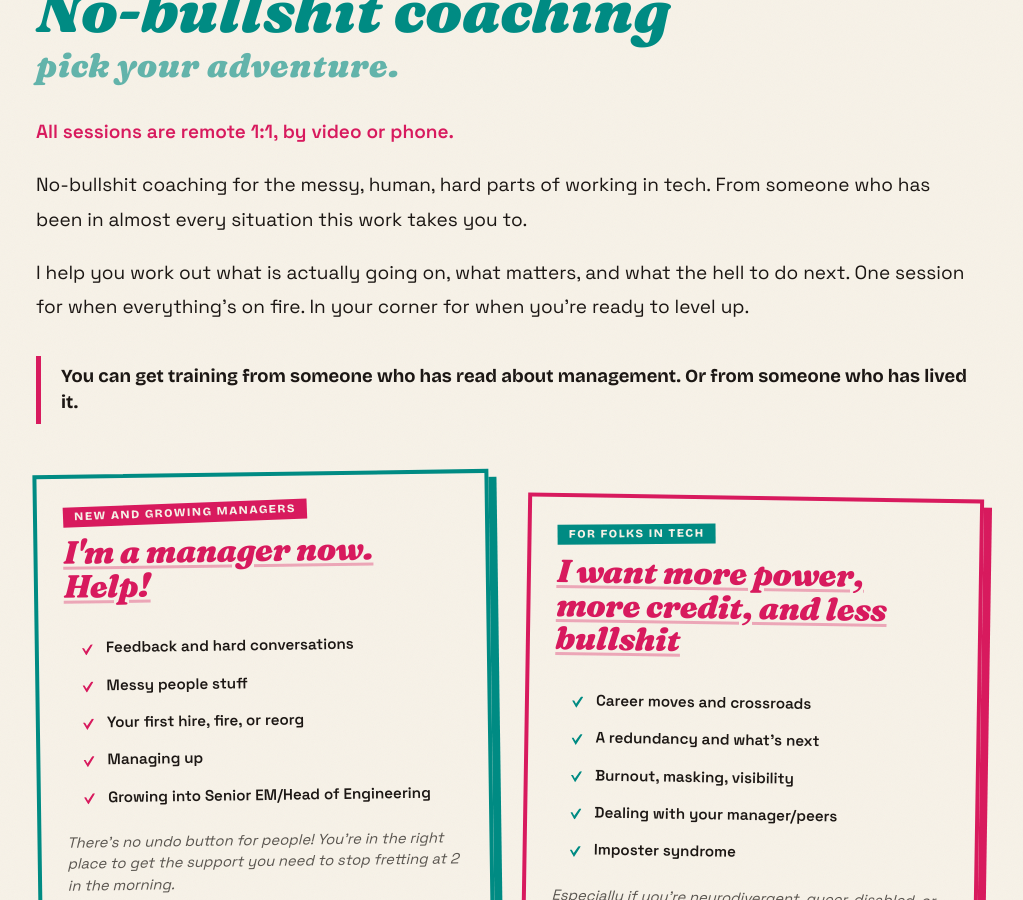
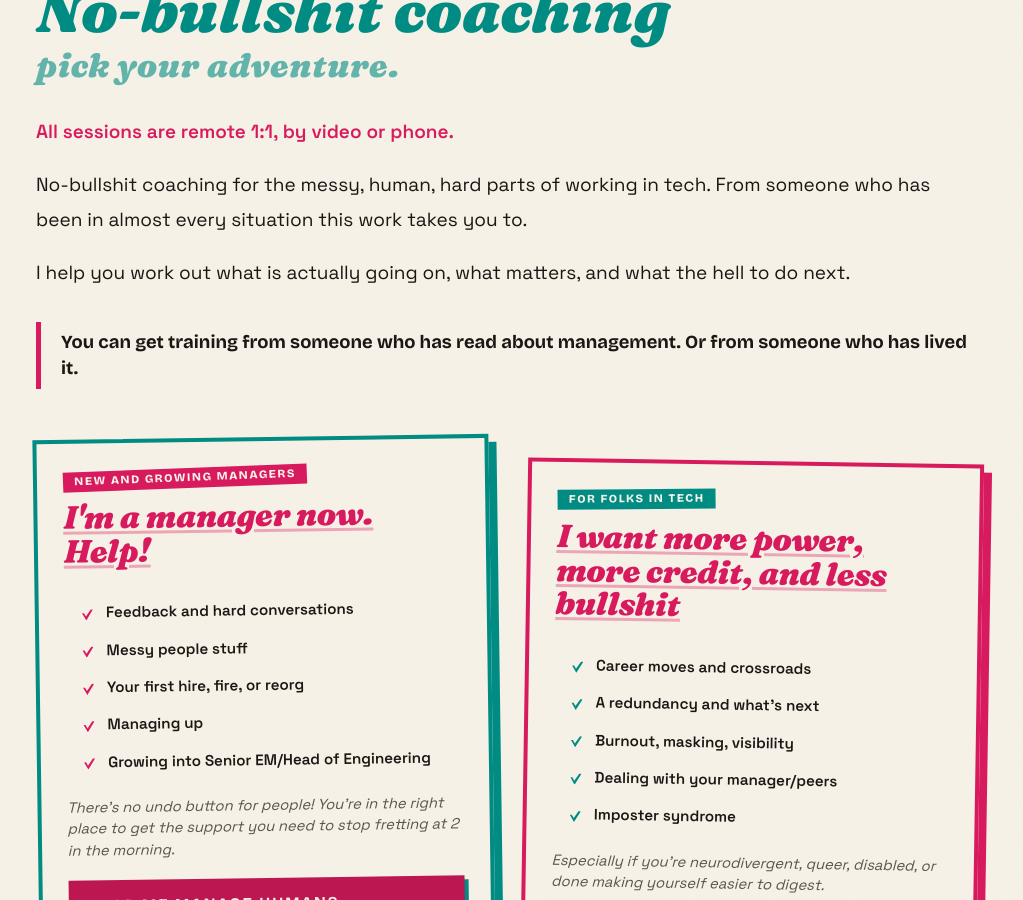
Before and after one commit to outragedpinkracoon/outragedpinkracoon.github.io, a Jekyll site: the page built from pages/coaching.md, in a window 1280 px wide and 900 px high, scrolled down 538 px. Shown: the whole window, without its empty margins (132-1155 px from the left). Built offline with Jekyll 4.4.1, drawn with Linux system fonts in a browser that asks for light colours; comment, search, counter and statistics services are not loaded.

Commit message:
trims text

```diff
--- a/pages/coaching.md
+++ b/pages/coaching.md
@@ -10,10 +10,9 @@ description: Coaching for engineering managers and folks in tech from a VP Engin
 
 <p>No-bullshit coaching for the messy, human, hard parts of working in tech. From someone who has been in almost every situation this work takes you to.</p>
 
-<p>I help you work out what is actually going on, what matters, and what the hell to do next. One session for when everything's on fire. In your corner for when you're ready to level up.</p>
+<p>I help you work out what is actually going on, what matters, and what the hell to do next.</p>
 
-<p class="pull-quote">You can get training from someone who has read about management.
-  Or from someone who has lived it.</p>
+<p class="pull-quote">You can get training from someone who has read about management. Or from someone who has lived it.</p>
 
 <h2 class="sr-only">Pick the one that feels closest</h2>
 
```
